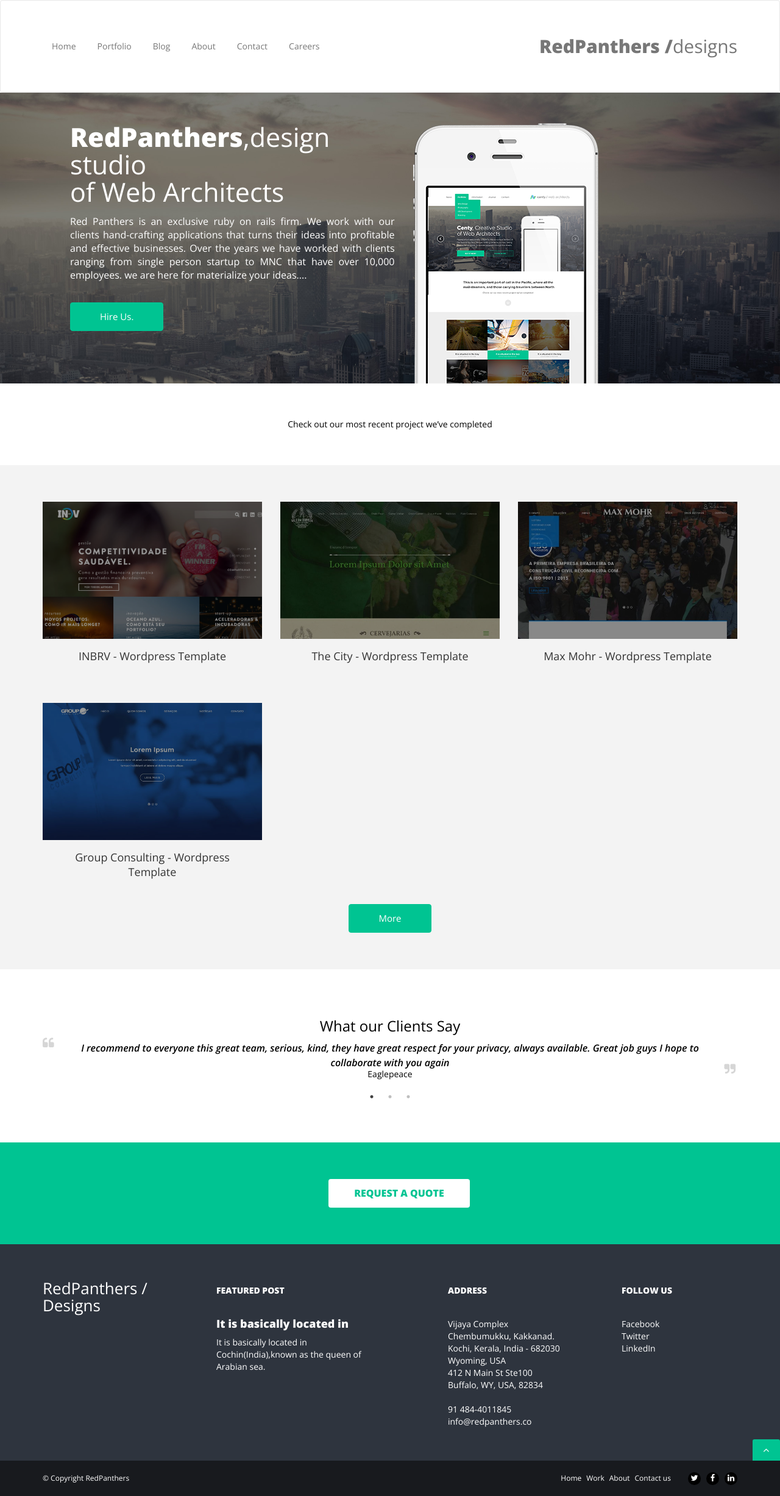
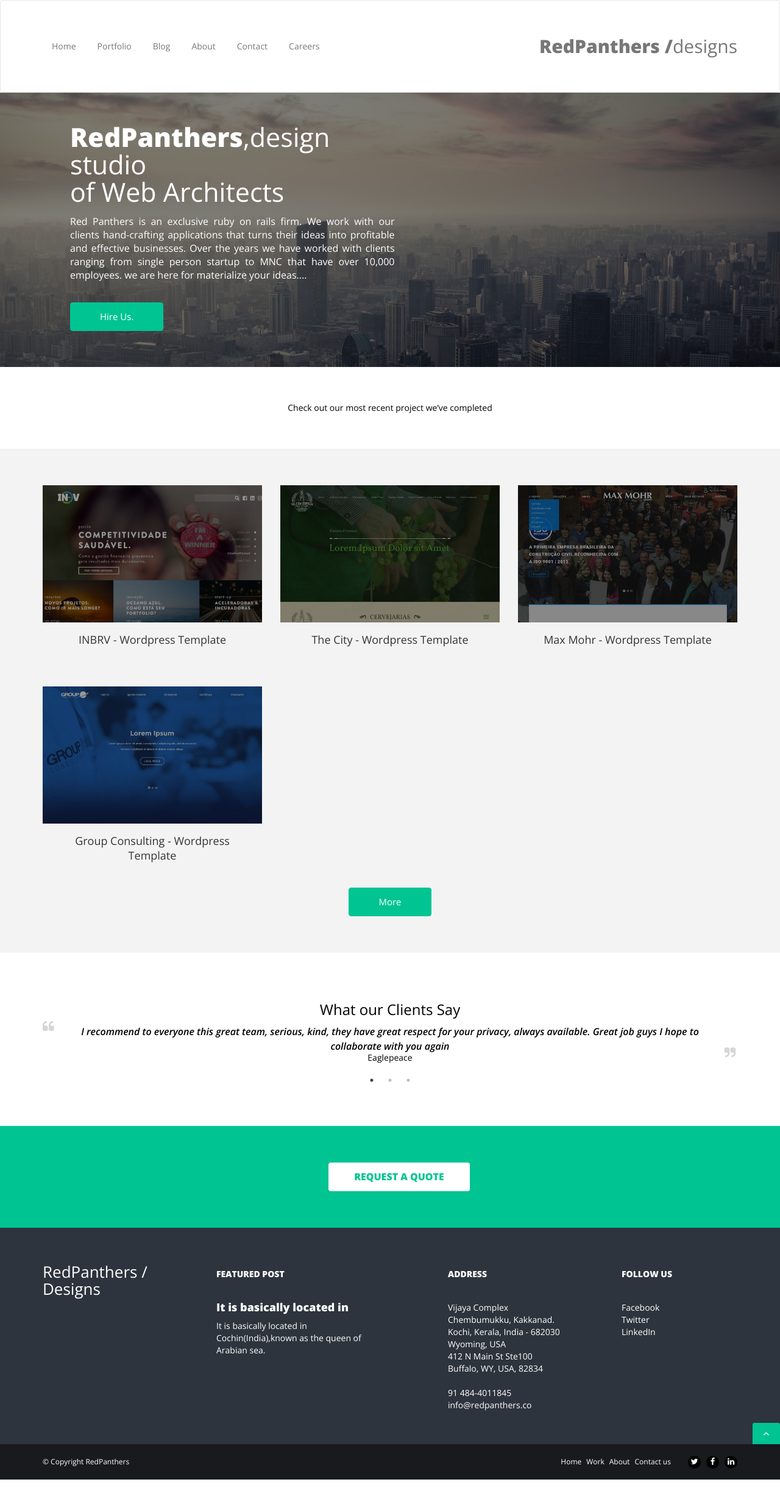
Before and after one commit to redpanthers-design/redpanthers-design, a Jekyll site: the page built from index.html, in a window 1280 px wide. Shown: the whole page at 61% size. Built offline with Jekyll 4.4.1, drawn with Linux system fonts in a browser that asks for light colours; nearby versions of some CDN libraries; after the commit the page ends 2427 px from its top, so only the background shows below that.

Commit message:
Remove image in slider

```diff
--- a/index.html
+++ b/index.html
@@ -20,7 +20,7 @@
           <a href="http://redpanthers.co" target="_blank" class="btn btn-default home-banner-button"> Hire Us.</a>
         </div>
         <div class="col-md-6">
-          <img class="img-responsive" src="images/iphone.png">
+          <!--<img class="img-responsive" src="images/iphone.png">-->
         </div>
       </div>
     </div>
```
